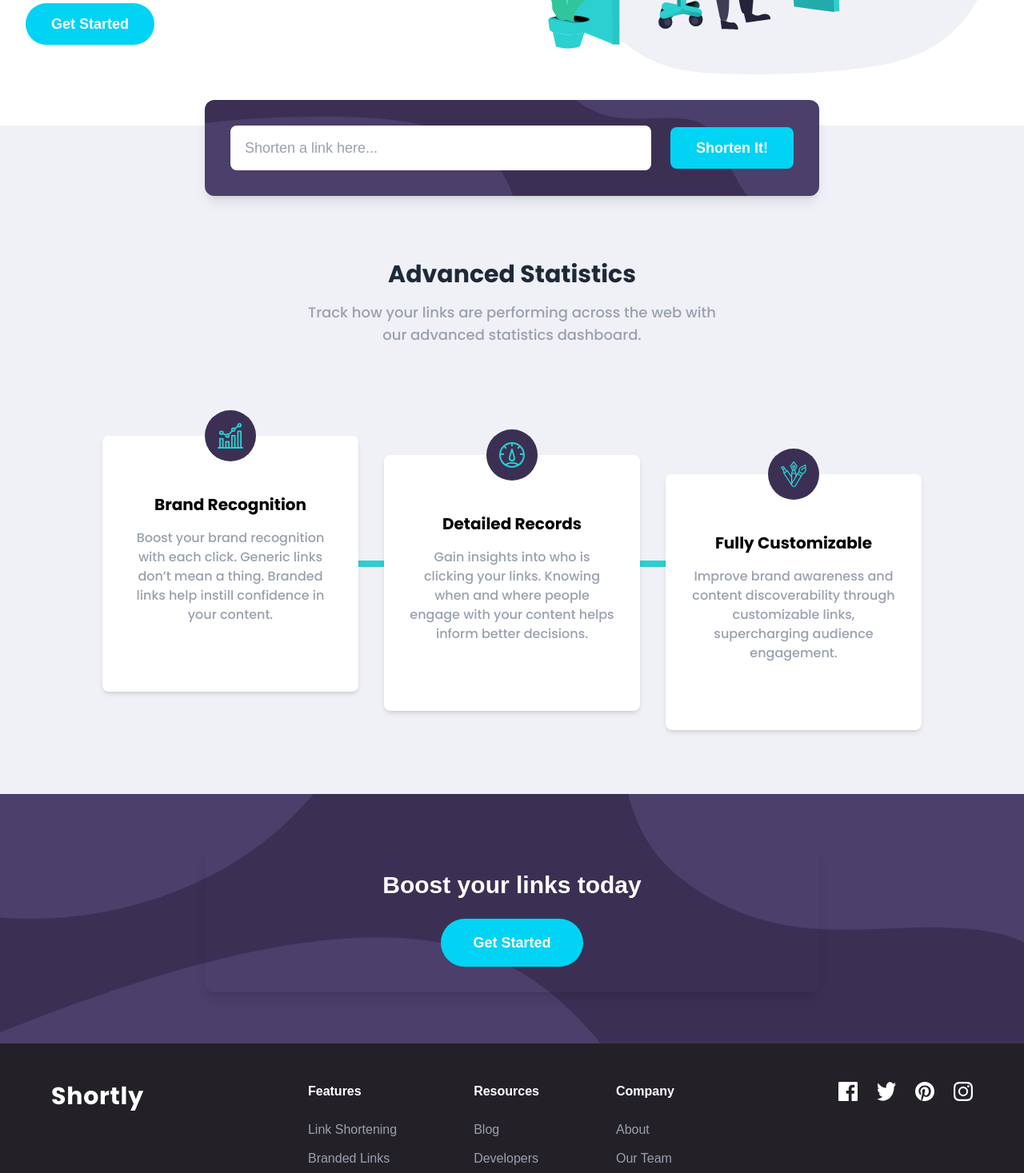
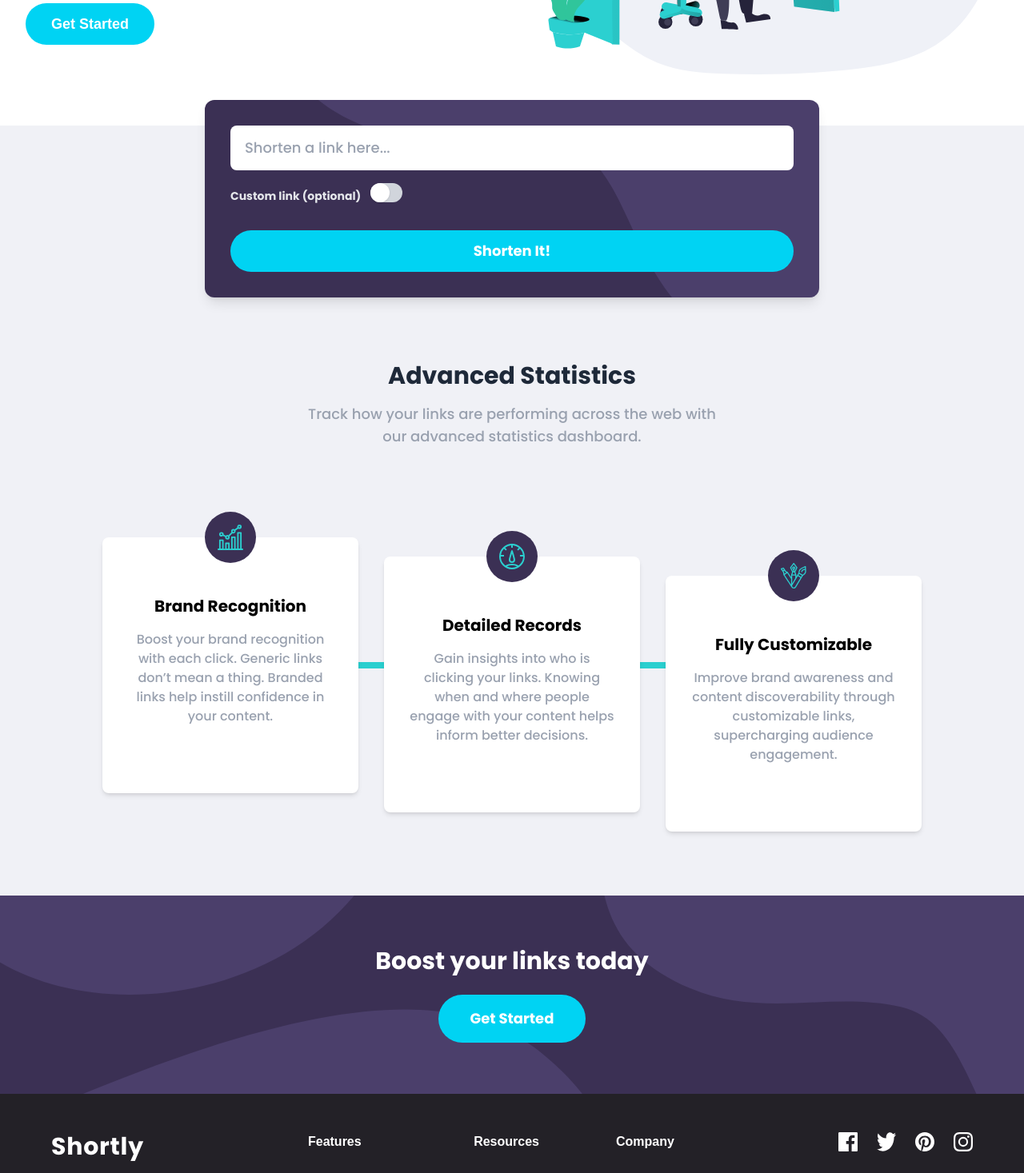
Before and after one commit to mrgreyh01/url_shortening_app, a Next.js app: page / in a window 1280 px wide. Shown: the part 440-1907 px from the top of the page at 80% size. Built offline with nearby package versions, Linux system fonts and the light colour scheme.

Commit message:
made a new changes in UI by adding custom link input field with a creative design and also integrated it

```diff
--- a/src/app/page.tsx
+++ b/src/app/page.tsx
@@ -37,7 +37,10 @@ export default function Home() {
   const [loggingOut, setLoggingOut] = useState(false);
   const [loggingIn, setLoggingIn] = useState(false);
   const [showAuthPanel, setShowAuthPanel] = useState(false);
-
+  const [customLink, setCustomLink] = useState("");
+  const [customLinkError, setCustomLinkError] = useState("");
+  const [showCustom, setShowCustom] = useState(false);
+  const [domainPrefix, setDomainPrefix] = useState("");
 
   const dropdownRef = useRef<HTMLDivElement>(null);
 
@@ -59,6 +62,11 @@ export default function Home() {
     }
   }, []);
 
+  // Set domain prefix on client only
+  useEffect(() => {
+    setDomainPrefix(window.location.origin + "/");
+  }, []);
+
   useEffect(() => {
     if (!dropdownOpen) return;
     function handleClickOutside(event: MouseEvent) {
@@ -76,9 +84,17 @@ export default function Home() {
   async function handleShorten() {
     setLoading(true);
     setError(null);
+    setCustomLinkError("");
 
     if (!(user?.sessionId && user?.userId)) {
       setShowAuthPanel(true);
+      setLoading(false);
+      return;
+    }
+
+    // Optional: Validate custom link format before sending
+    if (customLink && !/^[a-zA-Z0-9_-]{3,20}$/.test(customLink)) {
+      setCustomLinkError("Custom link must be 3-20 characters, letters, numbers, - or _ only.");
       setLoading(false);
       return;
     }
@@ -87,16 +103,18 @@ export default function Home() {
       const res = await fetch("/api/shorten/create/", {
         method: "POST",
         headers: { "Content-Type": "application/json" },
-        body: JSON.stringify({ originalUrl: url, userId: user?.userId }),
+        body: JSON.stringify({ originalUrl: url, userId: user?.userId, customLink: customLink.trim() }),
       });
       const data = await res.json();
       if (res.ok && data.short) {
         setLinks([{ original: url, short: `${window.location.origin}/${data.short}` }, ...links]);
         setUrl("");
+        setCustomLink("");
+      } else if (data.error && data.error.toLowerCase().includes("custom link")) {
+        setCustomLinkError(data.error);
       } else {
         setError(data.error || "Failed to shorten link.");
       }
-    // eslint-disable-next-line @typescript-eslint/no-unused-vars
     } catch (e) {
       setError("Something went wrong.");
     }
@@ -367,39 +385,89 @@ export default function Home() {
 
       {/* Shorten Input */}
       <section className="relative z-10 flex justify-center -mt-8 mb-8 px-2 sm:px-4">
-        <div
-          className="w-full max-w-3xl rounded-xl flex flex-col sm:flex-row items-center px-4 sm:px-8 py-6 sm:py-8 shadow-lg gap-4 sm:gap-0"
+        <form
+          className="w-full max-w-3xl rounded-xl bg-[#3b3054] shadow-lg px-4 sm:px-8 py-6 sm:py-8 flex flex-col gap-2"
           style={{
-            backgroundColor: "#3b3054",
             backgroundImage: "url('/bg-shorten-desktop.svg')",
             backgroundRepeat: "no-repeat",
             backgroundPosition: "right top",
             backgroundSize: "cover",
           }}
+          onSubmit={e => { e.preventDefault(); handleShorten(); }}
         >
+          {/* Main URL input */}
+          <div className="flex flex-col gap-1">
             <input
               type="text"
               value={url}
               onChange={e => setUrl(e.target.value)}
               placeholder="Shorten a link here..."
-            className={`flex-1 px-4 py-3 rounded-lg text-lg bg-white text-gray-800 placeholder-gray-400 focus:outline-cyan-400 transition mb-2 sm:mb-0 sm:mr-6 border-2 ${
+              className={`w-full px-4 py-3 rounded-lg text-lg bg-white text-gray-800 placeholder-gray-400 focus:outline-cyan-400 transition border-2 ${
                 error ? "border-red-500" : "border-transparent"
               }`}
+              style={{ fontFamily: "var(--font-poppins)" }}
             />
+            {error && <div className="text-red-500 text-xs mt-1">{error}</div>}
+          </div>
+          {/* Custom link toggle */}
+          <div className="flex items-center gap-3 mb-0 mt-2">
+            <label
+              htmlFor="custom-link-toggle"
+              className="text-sm font-semibold text-gray-200"
+              style={{ fontFamily: "var(--font-poppins)" }}
+            >
+              Custom link (optional)
+            </label>
+            {/* Toggle Switch */}
             <button
-            className="bg-cyan-400 hover:bg-cyan-300 text-white font-bold px-8 py-3 rounded-lg text-lg transition w-full sm:w-auto"
-            onClick={handleShorten}
+              type="button"
+              aria-label="Toggle custom link"
+              className="focus:outline-none"
+              onClick={() => setShowCustom(v => !v)}
+              tabIndex={0}
+            >
+              <span className={`inline-block w-10 h-6 rounded-full transition-colors duration-200 ${showCustom ? "bg-[#2acfcf]" : "bg-gray-300"}`}>
+                <span
+                  className={`block w-6 h-6 bg-white rounded-full shadow transform transition-transform duration-200 ${showCustom ? "translate-x-4" : ""}`}
+                />
+              </span>
+            </button>
+          </div>
+          {/* Custom link input (collapsible) */}
+          <div
+            className={`overflow-hidden transition-all duration-300 ${showCustom ? "max-h-20 opacity-100 mt-2" : "max-h-0 opacity-0"} `}
+            style={{ willChange: "max-height, opacity" }}
+          >
+            <div className="flex items-center gap-2">
+              <span className="text-gray-300 bg-[#251e38] px-3 py-2 rounded-l-lg text-base select-none" style={{ fontFamily: "var(--font-poppins)" }}>
+                {domainPrefix}
+              </span>
+              <input
+                id="custom-link"
+                type="text"
+                value={customLink}
+                onChange={e => setCustomLink(e.target.value)}
+                placeholder="your-custom-alias"
+                className={`flex-1 px-4 py-2 rounded-r-lg text-base bg-white text-gray-800 placeholder-gray-400 focus:outline-cyan-400 transition border-2 ${
+                  customLinkError ? "border-red-500" : "border-transparent"
+                }`}
+                style={{ fontFamily: "var(--font-poppins)" }}
+                maxLength={20}
+              />
+            </div>
+            {customLinkError && <div className="text-red-500 text-xs mt-1">{customLinkError}</div>}
+          </div>
+          {/* Button */}
+          <button
+            type="submit"
+            className="bg-cyan-400 hover:bg-cyan-300 text-white font-bold px-8 py-3 rounded-full text-lg transition mt-3"
             disabled={loading || !url}
+            style={{ fontFamily: "var(--font-poppins)" }}
           >
             {loading ? "Shortening..." : "Shorten It!"}
           </button>
-        </div>
+        </form>
       </section>
-      {error && (
-        <div className="text-red-500 text-left max-w-3xl mx-auto mb-4 pl-4 sm:pl-12 -mt-4 text-sm">
-          {error}
-        </div>
-      )}
 
       {/* Shortened Links List */}
       <div className="max-w-3xl mx-auto w-full flex flex-col gap-4 px-2 sm:px-0 mb-12">
@@ -509,14 +577,18 @@ export default function Home() {
           backgroundRepeat: "no-repeat",
           backgroundPosition: "center",
           backgroundSize: "cover",
+          fontFamily: "var(--font-poppins)", // <-- Add this line
         }}
       >
-        <div className="w-full max-w-3xl mx-auto rounded-xl flex flex-col items-center px-4 sm:px-10 py-8 shadow-lg">
-          <h2 className="text-2xl sm:text-3xl font-extrabold text-white mb-6">Boost your links today</h2>
-          <button className="bg-cyan-400 hover:bg-cyan-300 text-white font-bold px-8 sm:px-10 py-4 rounded-full text-lg transition">
+        <h2 className="text-2xl sm:text-3xl font-extrabold text-white mb-6" style={{ fontFamily: "var(--font-poppins)" }}>
+          Boost your links today
+        </h2>
+        <button
+          className="bg-cyan-400 hover:bg-cyan-300 text-white font-bold px-8 sm:px-10 py-4 rounded-full text-lg transition"
+          style={{ fontFamily: "var(--font-poppins)" }}
+        >
           Get Started
         </button>
-        </div>
       </section>
 
       {/* Footer */}
```
Lines whose indentation alone changed are shown as unchanged.
